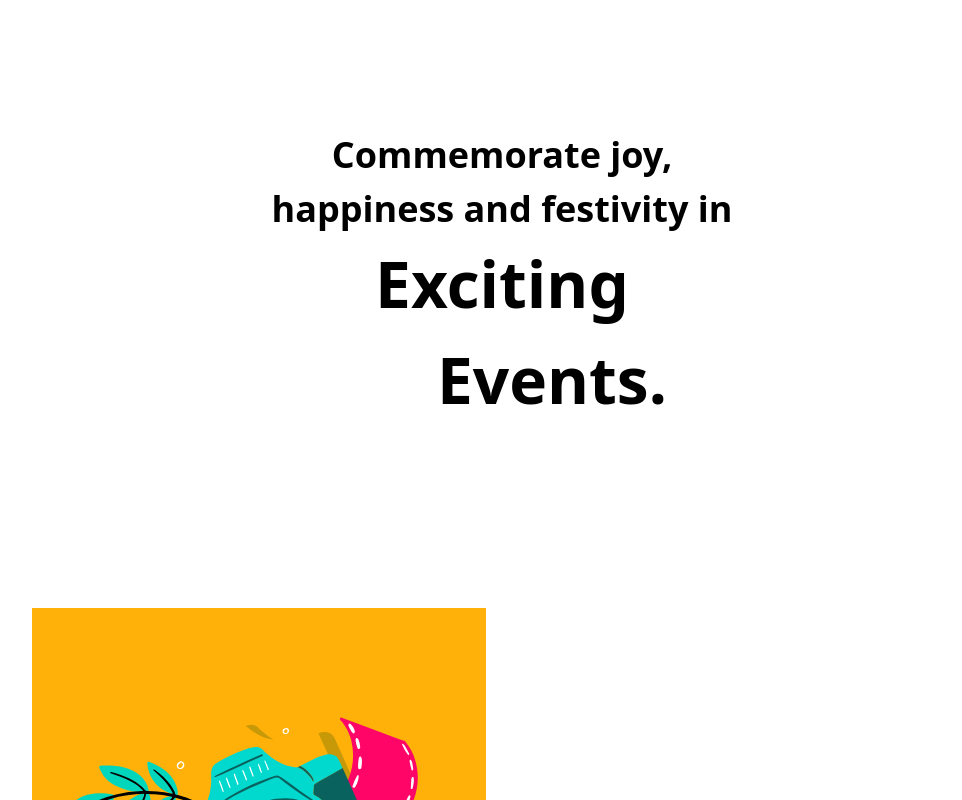
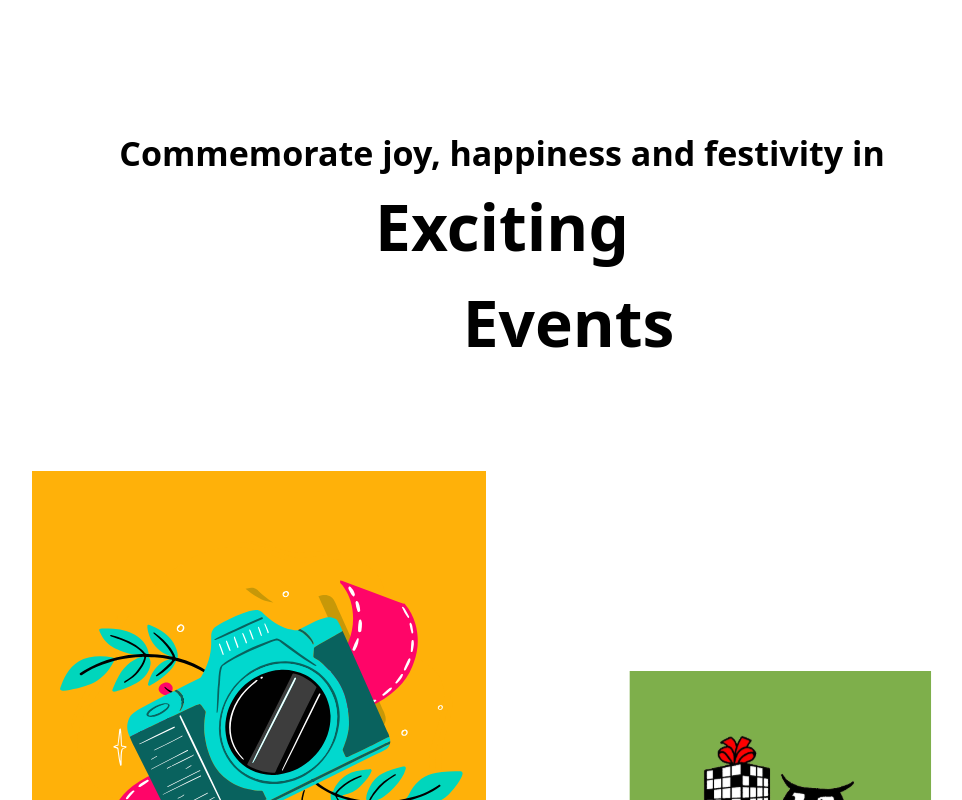
Before and after one commit to Sochem/Osmoze-23, a Next.js app: page / in a window 1280 px wide. Shown: the part 2560-3360 px from the top of the page, without its empty margins (138-1100 px from the left). Built offline with nearby package versions, Linux system fonts and the light colour scheme.

Commit message:
updated margins

```diff
--- a/src/components/carousel.js
+++ b/src/components/carousel.js
@@ -4,37 +4,33 @@ import React, { useEffect } from 'react';
 
 
 
-export default function Carousel(){
-    return(
+export default function Carousel() {
+    return (
         <div className="carousel">
             <div id="expandable">
-
                 <div className="text-1">
-             Commemorate joy, <br></br>happiness and festivity in
-
+                    Commemorate joy, happiness and festivity in
                 </div>
                 <div className="text-2">
-                Exciting <br></br>&nbsp; &nbsp; &nbsp; Events.
+                    Exciting <br></br>&nbsp; &nbsp; &nbsp; &nbsp; Events
+                </div>
             </div>
 
 
-            </div>
-
-
-        <div className="hidden border-b-2 border-b-black pb-12 mt-[4.375rem] mx-[10.625rem] sm:flex flex-col justify-start items-center">
+            <div className="hidden border-b-2 border-b-black pb-12  mx-[10.625rem] sm:flex flex-col justify-start items-center">
                 <div className="flex justify-around mt-20">
                     <div className="mr-[4.031rem]">
-                <Image src={"/images/osmoclick.svg"} width={495} height={603}/>
+                        <Image src={"/images/osmoclick.svg"} width={495} height={603} />
                         <div className="tracking-widest text-[20px] font-medium">Freeze Time And Relive The Memories<br></br>A Photography Pre-event Competition</div>
                     </div>
                     <div className="mt-[12.5rem] ml-[4.031rem]">
-                    <Image src={"/images/osmocross.svg"} width={390} height={475}/>
+                        <Image src={"/images/osmocross.svg"} width={390} height={475} />
                         <div className="tracking-widest text-[20px] font-medium">A CrossWord Competition</div>
                     </div>
                 </div>
                 <div className="flex justify-around items-start mt-20">
                     <div className="mr-[2.906rem]">
-                    <Image src={"/images/chemcoding.svg"} width={551} height={741}/>
+                        <Image src={"/images/chemcoding.svg"} width={551} height={741} />
                         <div className="tracking-widest text-[20px] font-medium">Prove That AI Still Needs To Catch Up <br></br> A Coding Competition</div>
                         <div className="font-extrabold text-[64px] tracking-widest mt-12">
                             Memories <br></br> and learnings <br></br>woven together!
@@ -42,11 +38,11 @@ export default function Carousel(){
                     </div>
                     <div className="flex flex-col justify-around">
                         <div className="mt-[3.188rem] ml-[2.906rem] mb-[5.5rem]">
-                        <Image src={"/images/chess.svg"} width={448} height={300}/>
+                            <Image src={"/images/chess.svg"} width={448} height={300} />
                             <div className="tracking-widest text-[20px] font-medium">Where The Art Of War Meets The Science Of Logic<br></br>A Chess Competition</div>
                         </div>
                         <div className="mt-[5.5rem] ml-[6.157rem]">
-                        <Image src={"/images/udyog.svg"} width={455} height={391}/>
+                            <Image src={"/images/udyog.svg"} width={455} height={391} />
                             <div className="tracking-widest text-[20px] font-medium">A Chemical Core Case Study Competition</div>
                         </div>
                     </div>
@@ -54,15 +50,15 @@ export default function Carousel(){
             </div>
             <div className="flex flex-col items-center sm:hidden">
                 <div>
-                    <Image src={'/images/chemcoding.svg'} width={233} height={255}/>
+                    <Image src={'/images/chemcoding.svg'} width={233} height={255} />
                     <p className="pt-2 text-center">Loren impsum</p>
                 </div>
                 <div>
-                    <Image src={'/images/osmoclick.svg'} width={233} height={255}/>
+                    <Image src={'/images/osmoclick.svg'} width={233} height={255} />
                     <p className="pt-2 text-center">Loren impsum</p>
                 </div>
                 <div>
-                    <Image src={'/images/chess.svg'} width={233} height={255}/>
+                    <Image src={'/images/chess.svg'} width={233} height={255} />
                     <p className="pt-2 text-center">Loren impsum</p>
                 </div>
                 <div className="pt-4 mb-12 text-center text-[32px] font-extrabold tracing-widest">
--- a/src/components/eventscard.css
+++ b/src/components/eventscard.css
@@ -197,7 +197,7 @@
 
 }
 .text-1{
-  font-size:36px;
+  font-size:34px;
   font-weight:800;
   text-align: center;
   flex-wrap:wrap;
@@ -211,14 +211,14 @@
 
 }
 #expandable{
-  margin-top: 100px;
+  margin-top: 50px;
   justify-content: center;
   align-items: center;
   display: flex;
   flex-direction:column;
   transform-origin: center top;
   flex-wrap: wrap;
-  margin-bottom:100px;
+  margin-bottom:20px;
   transform: none;
 
 }
--- a/src/components/sponsors.js
+++ b/src/components/sponsors.js
@@ -32,7 +32,7 @@ export default function Sponsors(){
     }
 
     return(
-        <div className="flex flex-col items-center pb-12 mt-[14rem] sm:mx-[10.625rem]">
+        <div className="flex flex-col items-center pb-12 mt-[10rem] sm:mx-[10.625rem]">
             <div className="font-extrabold items-center text-center sm:text-[36px] tracking-wider">Meet our</div>
             <div className="font-extrabold items-center text-center sm:text-[48px] tracking-wider">Sponsors</div>
             <div className="flex justify-around mt-32 items-center">
--- a/src/components/team.js
+++ b/src/components/team.js
@@ -3,7 +3,7 @@ import Image from "next/image";
 
 export default function Team() {
     return (
-        <div className="mt-[19.375rem] sm:mx-[10.625rem] pb-28 border-b-2 border-b-black">
+        <div className="mt-[10.375rem] sm:mx-[10.625rem] pb-28 border-b-2 border-b-black">
 
             <div className="flex flex-col sm:flex-row justify-center">
                 <div className="hidden sm:block text-right mr-12 font-extrabold text-[64px] tracking-widest">Meet the Team <br></br>2022-23</div>
```
Lines whose indentation alone changed are shown as unchanged.
